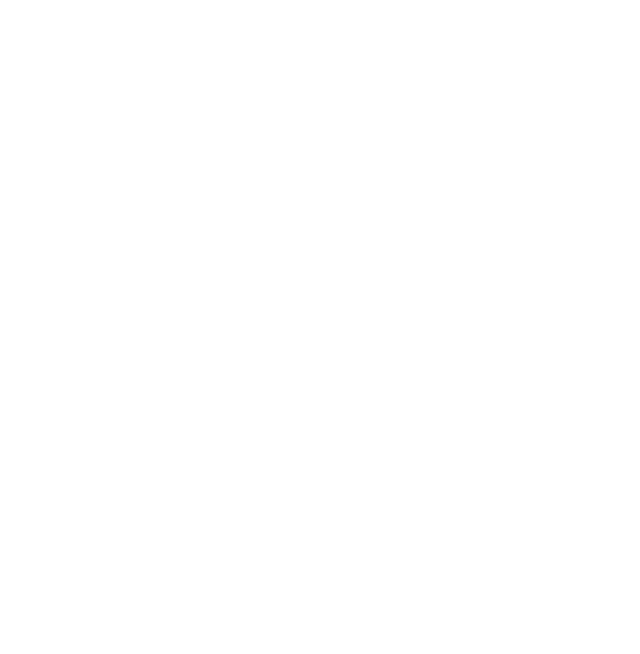
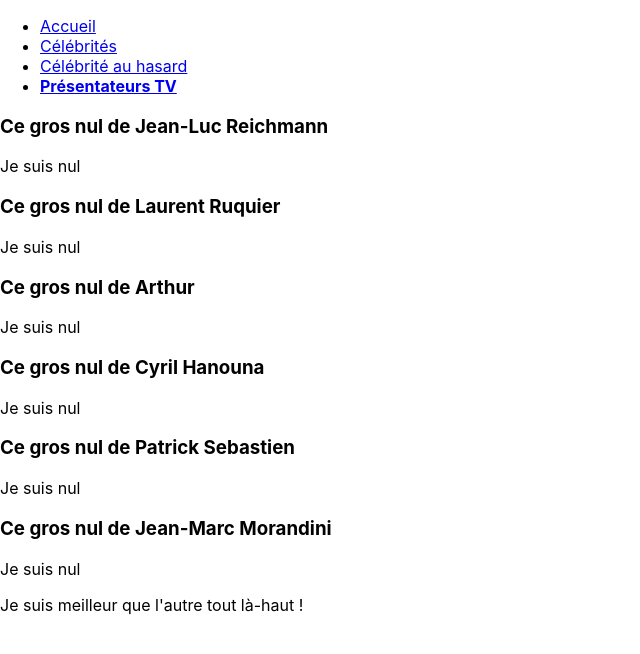
Before and after one commit to MEtourneaud/react-exo-worst-celebrities, a React (Create React App) app: page /tvspeakers in a window 1280 px wide. Before the commit this address had no page. Shown: the top 654 px of the page, without its empty margins (0-640 px from the left). Built offline with nearby package versions, Linux system fonts and the light colour scheme.

Commit message:
Add TvSpeakersPage and SpeakerCard props

```diff
--- a/src/App.js
+++ b/src/App.js
@@ -3,6 +3,7 @@
 import CelebritiesPage from "./page/CelebritiesPage"
 import CelebrityPage from "./page/CelebrityPage"
 import RandomCelebrityPage from "./page/RandomCelebrityPage"
+import TvSpeakersPage from "./page/TvSpeakersPage"
 
 function App() {
   return (
@@ -12,6 +13,7 @@
         <Route path="/celebrities" element={<CelebritiesPage />} />
         <Route path="/celebrities/:celebrityId" element={<CelebrityPage />} />
         <Route path="/celebrities/random" element={<RandomCelebrityPage />} />
+        <Route path="/tvspeakers" element={<TvSpeakersPage />} />
       </Routes>
     </BrowserRouter>
   )
--- a/src/components/Header.jsx
+++ b/src/components/Header.jsx
@@ -6,14 +6,14 @@
             <ul>
                 <li>
                 {/* Ici je crée une props qui va me permettre de mettre en gras dans le menu, la page sur laquelle je me trouve */}
-                    {currentPage == "HomePage" ? (
+                    {currentPage === "HomePage" ? (
                         <strong><Link to="/">Accueil</Link></strong>
                     ) : (
                         <Link to="/">Accueil</Link>
                     )}
                 </li>
                 <li>
-                    {currentPage == "CelebritiesPage" ? (
+                    {currentPage === "CelebritiesPage" ? (
                         <strong><Link to="/celebrities">Célébrités</Link></strong>
                     ) : (
                         <Link to="/celebrities">Célébrités</Link>
@@ -21,10 +21,17 @@
 
                 </li>
                 <li>
-                    {currentPage == "RandomCelebrityPage" ? (
+                    {currentPage === "RandomCelebrityPage" ? (
                         <strong><Link to="/celebrities/random">Célébrité au hasard</Link></strong>
                     ) : (
                         <Link to="/celebrities/random">Célébrité au hasard</Link>
+                    )}
+                </li>
+                <li>
+                    {currentPage === "TvSpeakersPage" ? (
+                        <strong><Link to="/tvspeakers">Présentateurs TV</Link></strong>
+                    ) : (
+                        <Link to="/tvspeakers">Présentateurs TV</Link>
                     )}
                 </li>
             </ul>
--- /dev/null
+++ b/src/components/SpeakerCard.jsx
@@ -0,0 +1,12 @@
+function SpeakerCard({speakerName}) {
+    return(
+        <>
+            <article>
+                <h3>Ce gros nul de {speakerName}</h3>
+                <p>Je suis nul</p>
+            </article>
+        </>
+    )
+}
+
+export default SpeakerCard
--- /dev/null
+++ b/src/page/TvSpeakersPage.jsx
@@ -0,0 +1,26 @@
+import Footer from "../components/Footer"
+import Header from "../components/Header"
+import SpeakerCard from "../components/SpeakerCard"
+
+function TvSpeakersPage() {
+
+    const shittySpeakers = [
+        "Jean-Luc Reichmann", "Laurent Ruquier", "Arthur", "Cyril Hanouna", "Patrick Sebastien", "Jean-Marc Morandini"
+    ]
+
+    return(
+        <>
+            <Header currentPage={"TvSpeakersPage"}/>
+            <div>
+                {shittySpeakers.map((speaker) => {
+                    return(
+                        <SpeakerCard speakerName={speaker}/>
+                    )
+                })}
+            </div>
+            <Footer />
+        </>
+    )
+}
+
+export default TvSpeakersPage
```
